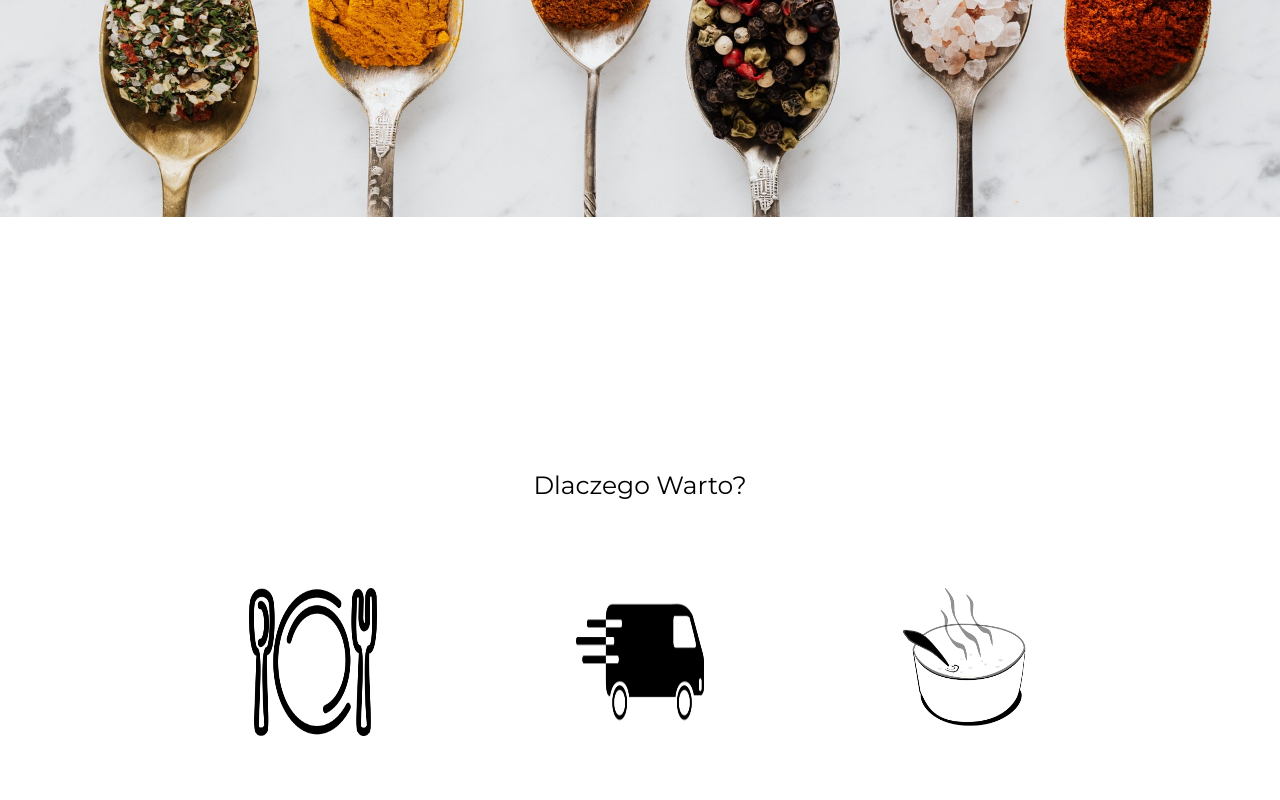
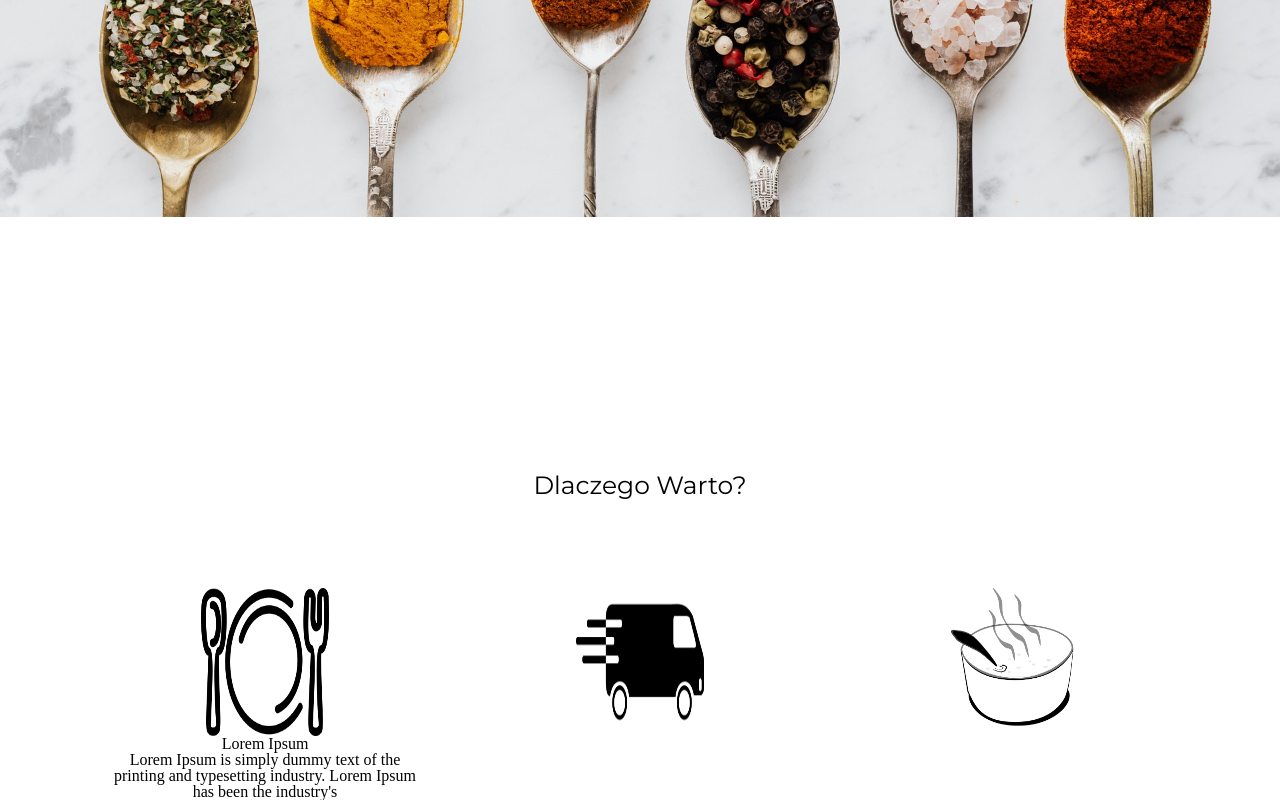
Before and after one commit to Marek-90/food-project, a React (Create React App) app: page / in a window 1280 px wide. Shown: the part 583-1383 px from the top of the page. Before the commit the page ends 1322 px from the top, so only its background shows below. Built offline with nearby package versions, Linux system fonts and the light colour scheme.

Commit message:
new component

```diff
--- a/src/components/WhyIsItWorth/Element/ElementOne/elementOne.jsx
+++ b/src/components/WhyIsItWorth/Element/ElementOne/elementOne.jsx
@@ -1,12 +1,15 @@
 import React from 'react';
+import OneStyle from './oneStyle';
 import ImgStyle from './imgStyle';
-import icon1 from '../../../../Assets/symbol-3296658_1280.png'
+import icon1 from '../../../../Assets/symbol-3296658_1280.png';
+import ElementText from './elementText';
 
 const ElementOne = () => {
     return (
-        <div>
+        <OneStyle>
             <ImgStyle src={icon1} alt=""/>
-        </div>
+            <ElementText/>
+        </OneStyle>
     )
 }
 
--- /dev/null
+++ b/src/components/WhyIsItWorth/Element/ElementOne/elementText.jsx
@@ -0,0 +1,15 @@
+import React from 'react';
+import TextStyle from './textStyle';
+
+const ElementText = () => {
+    return (
+        <TextStyle>
+            <h2>Lorem Ipsum</h2>
+            <div>
+                Lorem Ipsum is simply dummy text of the printing and typesetting industry. Lorem Ipsum has been the industry's
+            </div>
+        </TextStyle>
+    )
+}
+
+export default ElementText;
--- /dev/null
+++ b/src/components/WhyIsItWorth/Element/ElementOne/oneStyle.jsx
@@ -0,0 +1,10 @@
+import styled from 'styled-components';
+
+const OneStyle = styled.div`
+width: 25vw;
+display: flex;
+flex-direction: column;
+align-items: center;
+`
+
+export default OneStyle;
--- /dev/null
+++ b/src/components/WhyIsItWorth/Element/ElementOne/textStyle.jsx
@@ -0,0 +1,9 @@
+import styled from 'styled-components';
+
+const TextStyle = styled.div`
+display: flex;
+flex-direction: column;
+text-align: center;
+`
+
+export default TextStyle;
--- a/src/components/WhyIsItWorth/Element/ElementThree/elementThree.jsx
+++ b/src/components/WhyIsItWorth/Element/ElementThree/elementThree.jsx
@@ -1,12 +1,13 @@
 import React from 'react';
+import ThreeStyle from './threeStyle'
 import ImgStyle from './imgStyle';
 import icon3 from '../../../../Assets/zupa.png';
 
 const ElementThree = () => {
     return (
-        <div>
+        <ThreeStyle>
             <ImgStyle src={icon3} alt=""/>
-        </div>
+        </ThreeStyle>
     )
 }
 
--- /dev/null
+++ b/src/components/WhyIsItWorth/Element/ElementThree/threeStyle.jsx
@@ -0,0 +1,10 @@
+import styled from 'styled-components';
+
+const ThreeStyle = styled.div`
+width: 25vw;
+display: flex;
+flex-direction: column;
+align-items: center;
+`
+
+export default ThreeStyle;
--- a/src/components/WhyIsItWorth/Element/ElementTwo/elementTwo.jsx
+++ b/src/components/WhyIsItWorth/Element/ElementTwo/elementTwo.jsx
@@ -1,13 +1,14 @@
 import React from 'react';
+import TwoStyle from './twoStyle';
 import ImgStyled from './imgStyle';
 import icon2 from '../../../../Assets/vans.png';
 
 
 const ElementTwo = () => {
     return (
-        <div>
+        <TwoStyle>
             <ImgStyled src={icon2} alt="vans"/>
-        </div>
+        </TwoStyle>
     )
 }
 
--- /dev/null
+++ b/src/components/WhyIsItWorth/Element/ElementTwo/twoStyle.jsx
@@ -0,0 +1,10 @@
+import styled from 'styled-components';
+
+const TwoStyle = styled.div`
+width: 25vw;
+display: flex;
+flex-direction: column;
+align-items: center;
+`
+
+export default TwoStyle;
```
